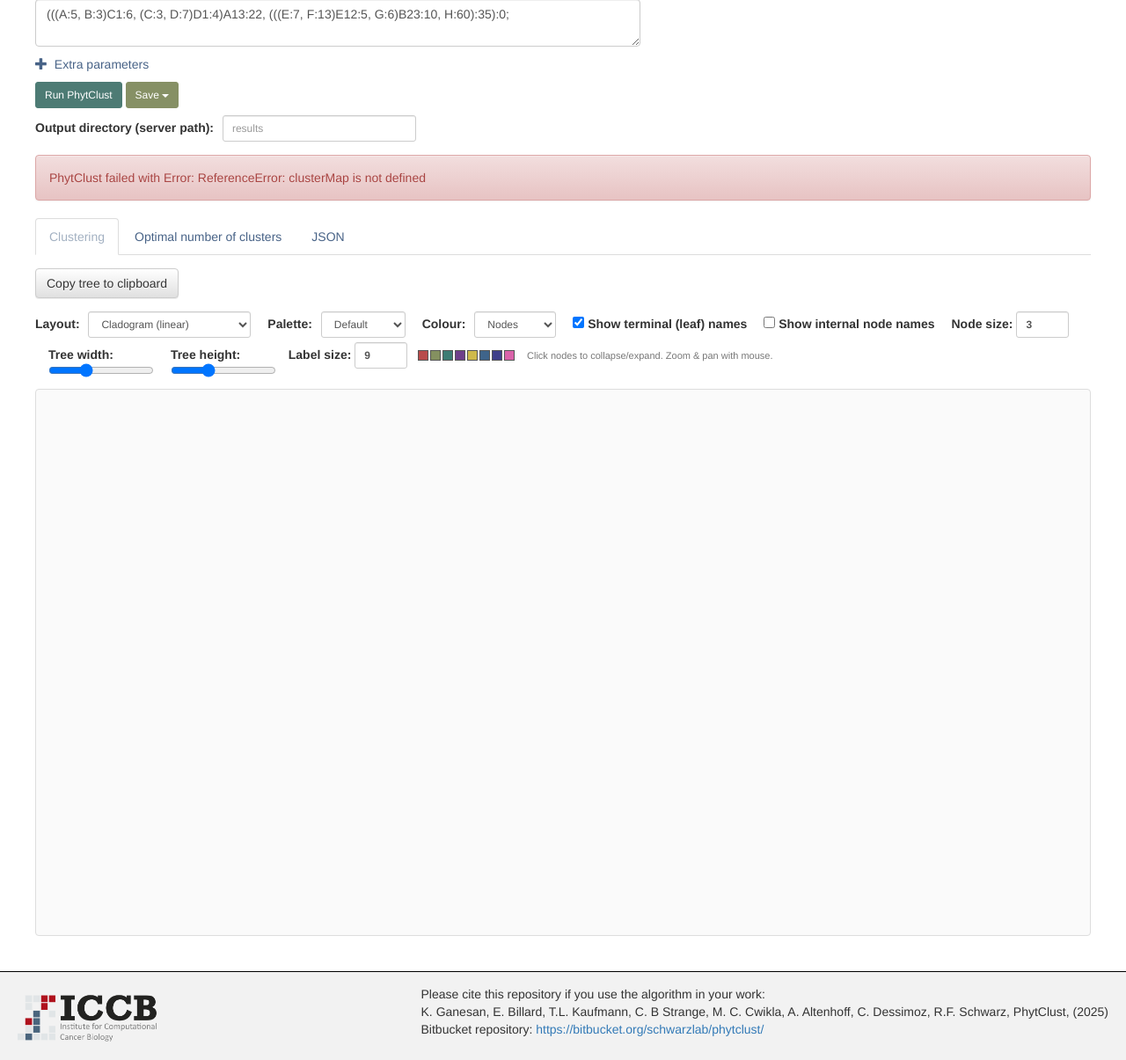
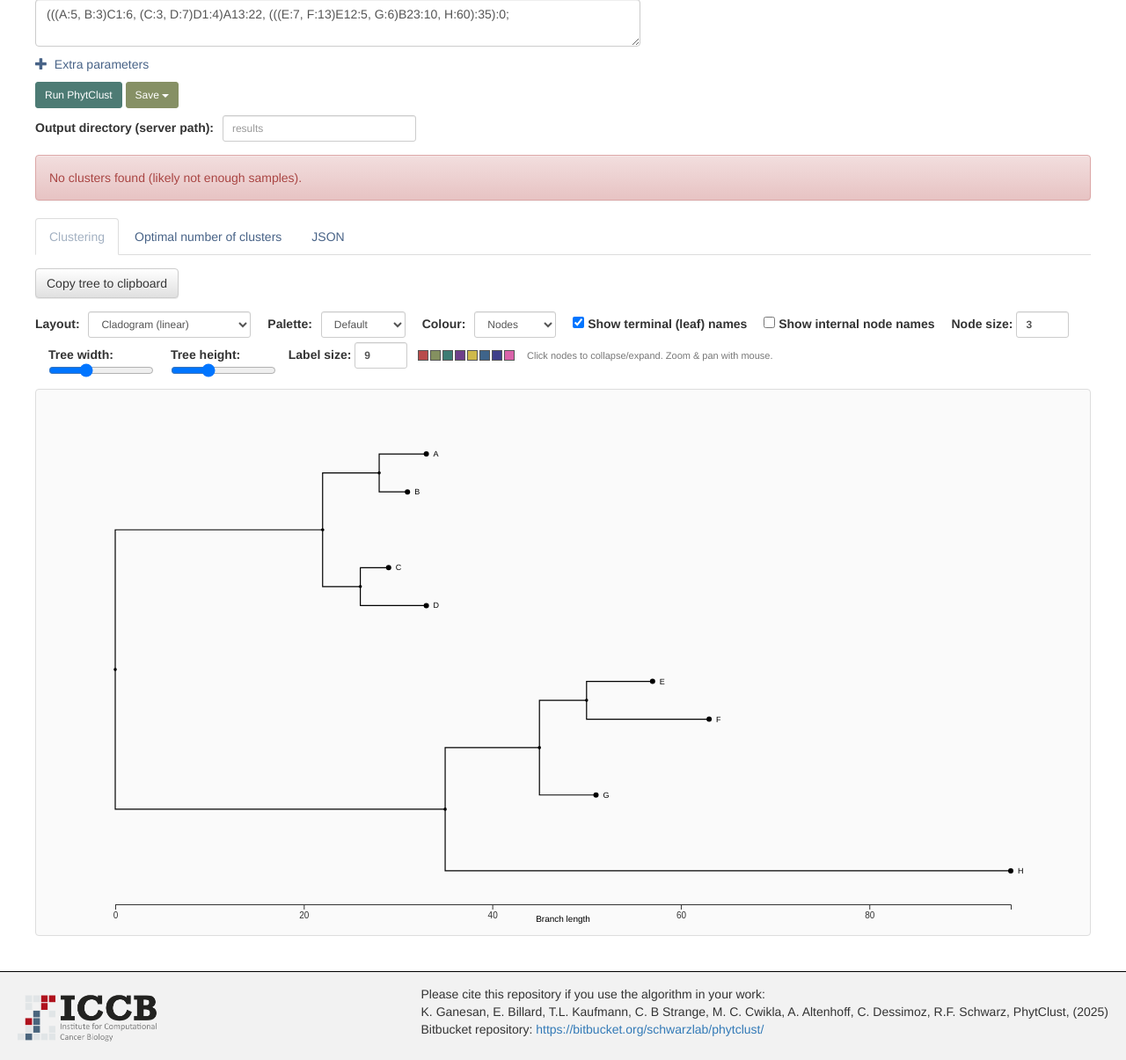
Before and after one commit to ICCB-Cologne/PhytClust, a FastAPI app: page / in a window 1280 px wide. Shown: the part 314-1519 px from the top of the page at 88% size. Run offline with FastAPI, Linux system fonts and the light colour scheme; data that the repository does not hold is empty; some libraries are stand-ins or nearby versions.

Commit message:
optimal k plot raiseerror

```diff
--- a/src/phytclust/gui/static/tree_viz.js
+++ b/src/phytclust/gui/static/tree_viz.js
@@ -274,22 +274,11 @@ async function runPhytClust() {
             accumulateBranchLength(NEWICK_RAW_TREE);
             computeLayouts();
             // Extract cluster map (may be empty)
-            // data.clusters is now assumed = [ {A:1,B:2,…}, {A:0,B:1,…}, ... ]
-            const clusterSets = Array.isArray(data.clusters) ? data.clusters : [];
+            const clusterMap = (data.clusters && data.clusters.length > 0)
+                ? data.clusters[0]
+                : {};
 
-            // store all solutions
-            window.ALL_CLUSTER_SETS = clusterSets;
-
-            // default to the first one
-            if (clusterSets.length > 0) {
-                CURRENT_CLUSTERS = clusterSets[0];
-
-                const maxCluster = Math.max(...Object.values(CURRENT_CLUSTERS));
-                CLUSTER_COLORS = generateClusterColors(maxCluster + 1);
-            } else {
-                CURRENT_CLUSTERS = {};
-                CLUSTER_COLORS = [];
-            }
+            CURRENT_CLUSTERS = clusterMap;
 
             // Generate cluster colors BEFORE drawing the tree
             if (Object.keys(clusterMap).length > 0) {
--- a/src/phytclust/gui/templates/index.html
+++ b/src/phytclust/gui/templates/index.html
@@ -435,6 +435,7 @@
                         Tree height:
                         <input type="range" id="tree-height-scale" min="0.5" max="2.0" step="0.1" value="1.0" style="width:120px;">
                     </label>
+
                     <label style="margin-left:10px;">
                         Label size:
                         <input type="number" id="label-size" class="form-control input-sm" style="width:60px; display:inline-block;"
```
